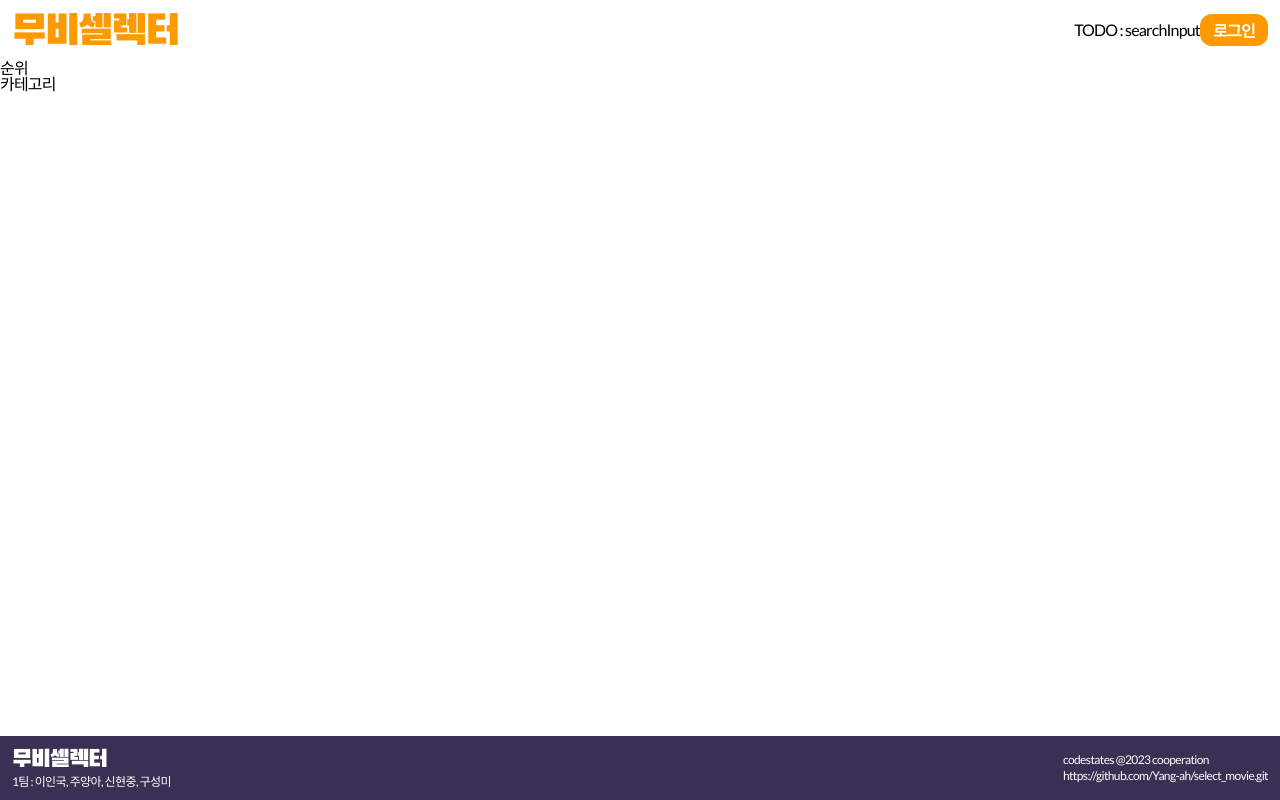
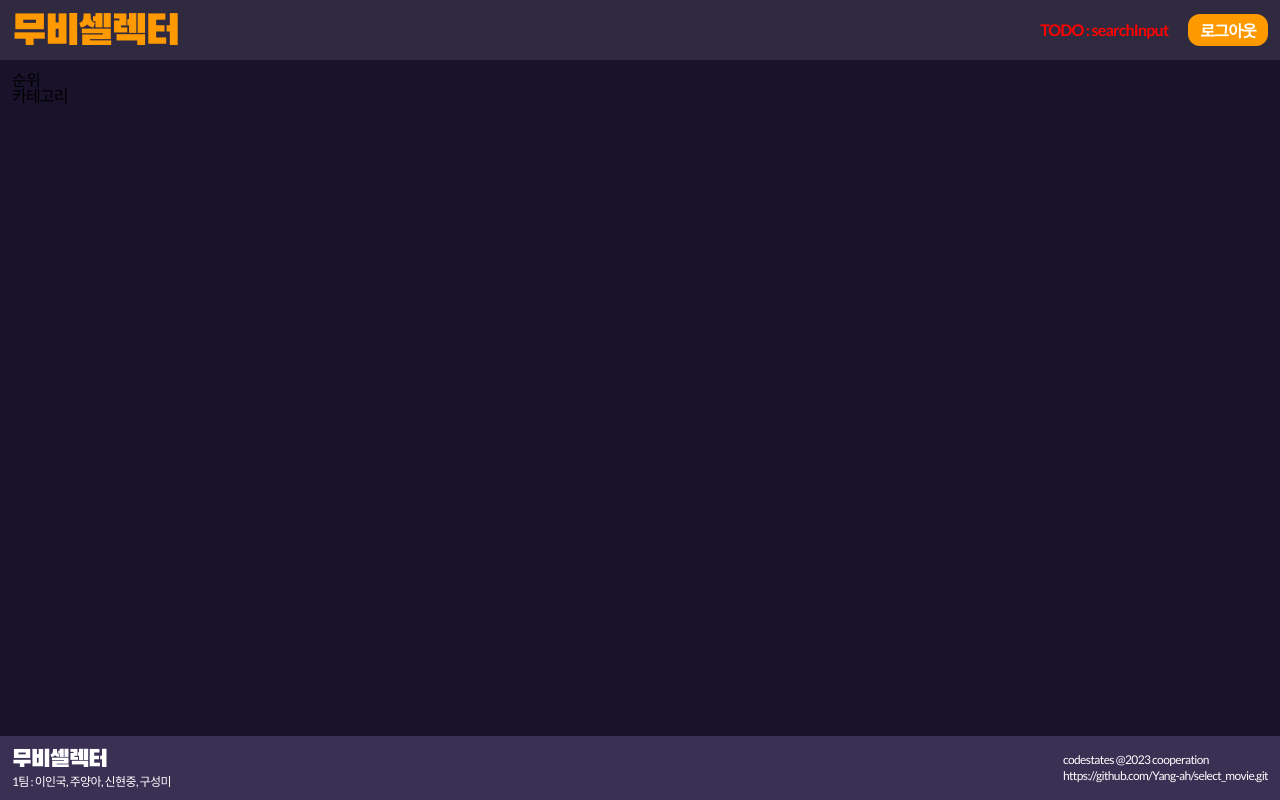
Before and after one commit to Yang-ah/select_movie, a React (Create React App) app: page / in a window 1280 px wide. Built offline with nearby package versions, Linux system fonts and the light colour scheme.

Commit message:
feature(Layout):added common padding(used style variable)

```diff
--- a/src/components/Layout/footer.module.scss
+++ b/src/components/Layout/footer.module.scss
@@ -6,10 +6,11 @@
   position: fixed;
   width: 100%;
   bottom: 0;
-  padding: 12px;
+  padding: c.$S_LAYOUT_PADDING;
   font-size: 12px;
   background-color: c.$C_FOOTER;
   color: c.$C_WHITE;
+  border-radius: none;
 
   > div {
     > p:first-of-type {
--- a/src/components/Layout/header.js
+++ b/src/components/Layout/header.js
@@ -13,9 +13,10 @@ const Header = () => {
       </Link>
 
       <div className={styles.right}>
-        <p>TODO : searchInput</p>
+        {<p className={styles.todo}>TODO : searchInput</p>}
+
         <Link to="/auth/login">
-          <Button children={"로그인"} className={styles.headerSign} />
+          <Button children={"로그아웃"} className={styles.headerSign} />
         </Link>
       </div>
     </header>
--- a/src/components/Layout/header.module.scss
+++ b/src/components/Layout/header.module.scss
@@ -1,10 +1,17 @@
 @use "../../styles/constants" as c;
 @use "../../styles/mixins" as m;
+
+// 다하면 삭제하기
+.todo {
+  color: red;
+  font-weight: 600;
+  padding-right: 20px;
+}
 
 .wrap {
   @include m.flex(space-between);
   height: 60px;
-  padding: 0 12px;
+  padding: 0 c.$S_LAYOUT_PADDING;
   column-gap: 10px;
   background-color: c.$C_WHITE_10;
 
@@ -22,7 +29,6 @@
 }
 
 .headerSign {
-  width: 68px;
   height: 32px;
   color: c.$C_WHITE;
   font-size: 16px;
--- a/src/components/Layout/index.js
+++ b/src/components/Layout/index.js
@@ -5,7 +5,7 @@ import styles from "./layout.module.scss";
 
 const Layout = () => {
   return (
-    <main className={styles.wrapper}>
+    <main className={styles.wrap}>
       <Header />
       <section>
         <Outlet />
--- a/src/components/Layout/layout.module.scss
+++ b/src/components/Layout/layout.module.scss
@@ -1,3 +1,11 @@
-.wrapper {
+@use "../../styles/constants" as c;
+
+.wrap {
   height: 100vh;
+  background-color: c.$C_BACKGROUND;
+
+  > section {
+    padding: 12px;
+    color: c.$S_LAYOUT_PADDING;
+  }
 }
--- a/src/styles/constants/_size.scss
+++ b/src/styles/constants/_size.scss
@@ -1,2 +1,5 @@
 // size
 $S_RADIUS: 12px;
+
+// layout - padding (header, section, footer
+$S_LAYOUT_PADDING: 12px;
```
